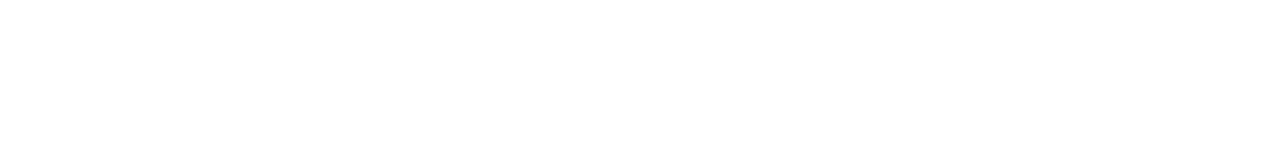
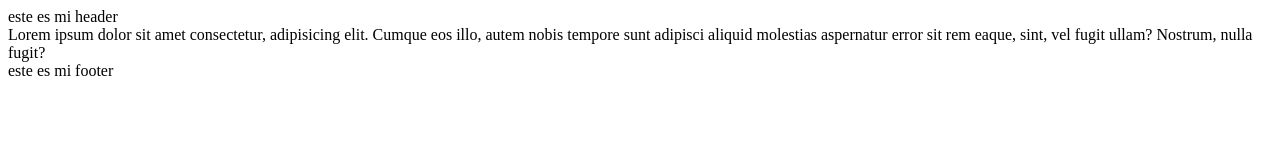
Before and after one commit to joskr2/improved-waddle, a plain HTML site: page index.html in a window 1280 px wide. Drawn offline with Linux system fonts and the light colour scheme.

Commit message:
agregando contenido

```diff
--- a/index.html
+++ b/index.html
@@ -7,6 +7,16 @@
   <title>Document</title>
 </head>
 <body>
+  <header>
+    este es mi header
+  </header>
 
+  <main>
+    Lorem ipsum dolor sit amet consectetur, adipisicing elit. Cumque eos illo, autem nobis tempore sunt adipisci aliquid molestias aspernatur error sit rem eaque, sint, vel fugit ullam? Nostrum, nulla fugit?
+  </main>
+
+  <footer>
+    este es mi footer
+  </footer>
 </body>
 </html>
```
